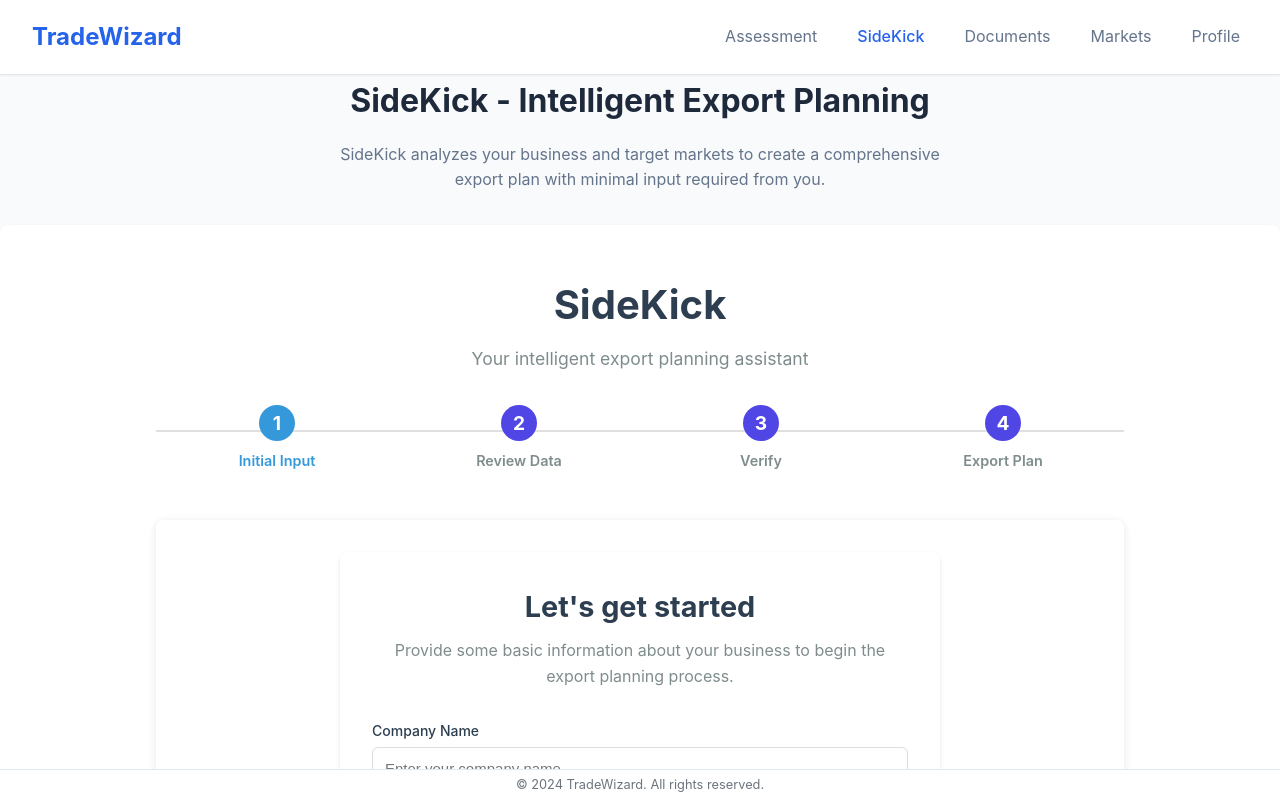
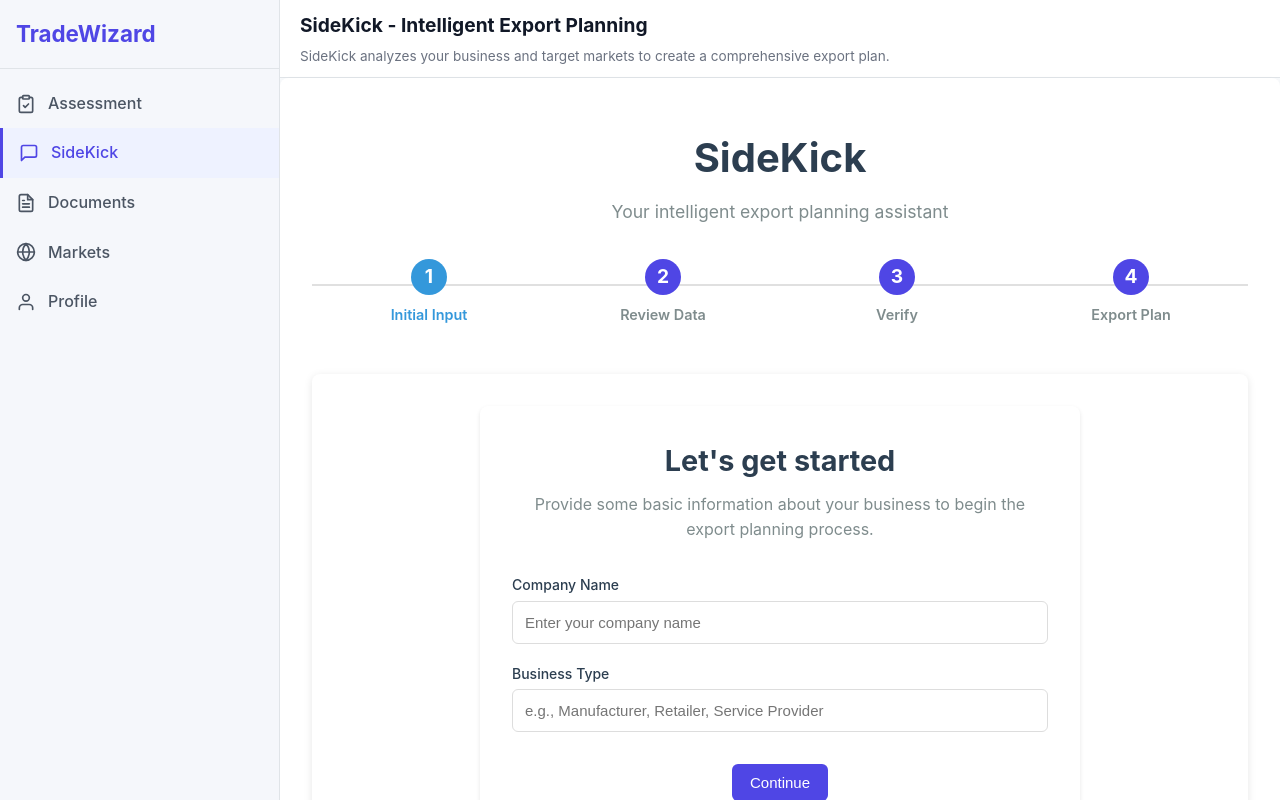
Before and after one commit to seanmking/Tradewizard, a React (Create React App) app in the folder tradewizard/frontend/: page / in a window 1280 px wide. Both pictures are taken after a click on the link "SideKick". Built offline with nearby package versions, Linux system fonts and the light colour scheme; no server answers.

Commit message:
Redesign UI with WhatsApp-like sidebar and chat interface

```diff
--- a/tradewizard/frontend/src/App.css
+++ b/tradewizard/frontend/src/App.css
@@ -1,145 +1,118 @@
 /* App Container */
 .app-container {
-  min-height: 100vh;
-  max-height: 100vh;
+  display: flex;
+  height: 100vh;
+  width: 100%;
+  overflow: hidden;
+}
+
+.sidebar {
+  width: 280px;
+  height: 100%;
+  background-color: #f5f7fb;
+  border-right: 1px solid #e0e4e8;
   display: flex;
   flex-direction: column;
   overflow: hidden;
 }
 
-/* Header Styles */
-.app-header {
-  background-color: var(--surface);
-  border-bottom: 1px solid var(--border);
-  padding: var(--spacing-md) var(--spacing-xl);
+.sidebar-header {
+  padding: 16px;
+  border-bottom: 1px solid #e0e4e8;
   display: flex;
-  justify-content: space-between;
   align-items: center;
-  box-shadow: var(--shadow-sm);
 }
 
-.logo {
+.sidebar-header h1 {
+  margin: 0;
+  font-size: 1.4rem;
+  color: #4f46e5;
+}
+
+.sidebar-nav {
+  display: flex;
+  flex-direction: column;
+  padding: 10px 0;
+}
+
+.sidebar-nav a {
+  padding: 12px 16px;
+  color: #4b5563;
+  text-decoration: none;
+  font-weight: 500;
   display: flex;
   align-items: center;
-  gap: var(--spacing-sm);
+  transition: background-color 0.2s;
 }
 
-.logo img {
-  height: 40px;
-  width: auto;
+.sidebar-nav a:hover {
+  background-color: #eef2ff;
 }
 
-.logo h1 {
-  font-size: 1.5rem;
-  color: var(--primary);
-  margin: 0;
+.sidebar-nav a.active {
+  background-color: #eef2ff;
+  color: #4f46e5;
+  border-left: 3px solid #4f46e5;
 }
 
-.main-nav {
-  display: flex;
-  gap: var(--spacing-lg);
+.sidebar-nav a svg {
+  margin-right: 12px;
+  width: 20px;
+  height: 20px;
 }
 
-.main-nav a {
-  color: var(--text-secondary);
-  text-decoration: none;
-  padding: var(--spacing-sm);
-  border-radius: var(--radius-sm);
-  transition: all var(--transition-fast);
-}
-
-.main-nav a:hover {
-  color: var(--primary);
-  background-color: var(--background);
-}
-
-.main-nav a.active {
-  color: var(--primary);
-  font-weight: 500;
-}
-
-/* App Content */
-.app-content {
+.main-content {
   flex: 1;
   display: flex;
   flex-direction: column;
-  padding: 0;
+  height: 100%;
   overflow: hidden;
-  position: relative;
 }
 
 .content-header {
-  text-align: center;
-  margin-bottom: var(--spacing-xl);
+  padding: 10px 20px;
+  border-bottom: 1px solid #e0e4e8;
+  background-color: #fff;
 }
 
 .content-header h1 {
-  color: var(--text-primary);
-  font-size: 2rem;
-  margin-bottom: var(--spacing-md);
+  margin: 0;
+  font-size: 1.2rem;
+  color: #111827;
 }
 
 .content-header p {
-  color: var(--text-secondary);
-  max-width: 600px;
-  margin: 0 auto;
+  margin: 5px 0 0;
+  font-size: 0.85rem;
+  color: #6b7280;
 }
 
-/* Chat Wrapper */
 .chat-wrapper {
   flex: 1;
-  display: flex;
-  flex-direction: column;
   overflow: hidden;
-  position: relative;
-  background-color: var(--surface);
-  border-radius: var(--radius-lg);
-  box-shadow: var(--shadow-md);
 }
 
-/* Footer */
+/* Hide the app-footer in the new layout */
 .app-footer {
-  background-color: var(--surface);
-  border-top: 1px solid var(--border);
-  padding: var(--spacing-lg) var(--spacing-xl);
-  text-align: center;
-  color: var(--text-secondary);
+  display: none;
 }
 
-.app-footer p {
-  color: #6c757d;
-  margin: 0;
-}
-
-/* Responsive Design */
+/* Responsive adjustments */
 @media (max-width: 768px) {
-  .app-header {
-    flex-direction: column;
-    gap: 1rem;
-    padding: 1rem;
+  .sidebar {
+    width: 70px;
   }
 
-  .main-nav {
-    width: 100%;
-    justify-content: space-between;
-    gap: 0.5rem;
+  .sidebar-header h1 {
+    display: none;
   }
 
-  .main-nav a {
-    padding: 0.5rem;
-    font-size: 0.9rem;
+  .sidebar-nav a span {
+    display: none;
   }
 
-  .app-content {
-    padding: 1rem;
-  }
-
-  .content-header h1 {
-    font-size: 1.5rem;
-  }
-
-  .chat-wrapper {
-    padding: 1rem;
+  .sidebar-nav a svg {
+    margin-right: 0;
   }
 }
 
--- a/tradewizard/frontend/src/App.tsx
+++ b/tradewizard/frontend/src/App.tsx
@@ -4,16 +4,56 @@ import Chat from './components/Chat/Chat';
 import { SideKick } from './components/SideKick/SideKick';
 import InitialAssessmentFlow from './components/Assessment/InitialAssessmentFlow';
 
+// Simple icon components
+const AssessmentIcon = () => (
+  <svg xmlns="http://www.w3.org/2000/svg" width="24" height="24" viewBox="0 0 24 24" fill="none" stroke="currentColor" strokeWidth="2" strokeLinecap="round" strokeLinejoin="round">
+    <path d="M16 4h2a2 2 0 0 1 2 2v14a2 2 0 0 1-2 2H6a2 2 0 0 1-2-2V6a2 2 0 0 1 2-2h2"></path>
+    <rect x="8" y="2" width="8" height="4" rx="1" ry="1"></rect>
+    <path d="M9 14l2 2 4-4"></path>
+  </svg>
+);
+
+const SideKickIcon = () => (
+  <svg xmlns="http://www.w3.org/2000/svg" width="24" height="24" viewBox="0 0 24 24" fill="none" stroke="currentColor" strokeWidth="2" strokeLinecap="round" strokeLinejoin="round">
+    <path d="M21 15a2 2 0 0 1-2 2H7l-4 4V5a2 2 0 0 1 2-2h14a2 2 0 0 1 2 2z"></path>
+  </svg>
+);
+
+const DocumentsIcon = () => (
+  <svg xmlns="http://www.w3.org/2000/svg" width="24" height="24" viewBox="0 0 24 24" fill="none" stroke="currentColor" strokeWidth="2" strokeLinecap="round" strokeLinejoin="round">
+    <path d="M14 2H6a2 2 0 0 0-2 2v16a2 2 0 0 0 2 2h12a2 2 0 0 0 2-2V8z"></path>
+    <polyline points="14 2 14 8 20 8"></polyline>
+    <line x1="16" y1="13" x2="8" y2="13"></line>
+    <line x1="16" y1="17" x2="8" y2="17"></line>
+    <polyline points="10 9 9 9 8 9"></polyline>
+  </svg>
+);
+
+const MarketsIcon = () => (
+  <svg xmlns="http://www.w3.org/2000/svg" width="24" height="24" viewBox="0 0 24 24" fill="none" stroke="currentColor" strokeWidth="2" strokeLinecap="round" strokeLinejoin="round">
+    <circle cx="12" cy="12" r="10"></circle>
+    <line x1="2" y1="12" x2="22" y2="12"></line>
+    <path d="M12 2a15.3 15.3 0 0 1 4 10 15.3 15.3 0 0 1-4 10 15.3 15.3 0 0 1-4-10 15.3 15.3 0 0 1 4-10z"></path>
+  </svg>
+);
+
+const ProfileIcon = () => (
+  <svg xmlns="http://www.w3.org/2000/svg" width="24" height="24" viewBox="0 0 24 24" fill="none" stroke="currentColor" strokeWidth="2" strokeLinecap="round" strokeLinejoin="round">
+    <path d="M20 21v-2a4 4 0 0 0-4-4H8a4 4 0 0 0-4 4v2"></path>
+    <circle cx="12" cy="7" r="4"></circle>
+  </svg>
+);
+
 const App = () => {
   const [activeTab, setActiveTab] = useState<'assessment' | 'sidekick' | 'documents' | 'markets' | 'profile'>('assessment');
 
   return (
     <div className="app-container">
-      <header className="app-header">
-        <div className="logo">
+      <div className="sidebar">
+        <div className="sidebar-header">
           <h1>TradeWizard</h1>
         </div>
-        <nav className="main-nav">
+        <nav className="sidebar-nav">
           <a
             href="#"
             className={activeTab === 'assessment' ? 'active' : ''}
@@ -22,7 +62,8 @@ const App = () => {
               setActiveTab('assessment');
             }}
           >
-            Assessment
+            <AssessmentIcon />
+            <span>Assessment</span>
           </a>
           <a
             href="#"
@@ -32,7 +73,8 @@ const App = () => {
               setActiveTab('sidekick');
             }}
           >
-            SideKick
+            <SideKickIcon />
+            <span>SideKick</span>
           </a>
           <a
             href="#"
@@ -42,7 +84,8 @@ const App = () => {
               setActiveTab('documents');
             }}
           >
-            Documents
+            <DocumentsIcon />
+            <span>Documents</span>
           </a>
           <a
             href="#"
@@ -52,7 +95,8 @@ const App = () => {
               setActiveTab('markets');
             }}
           >
-            Markets
+            <MarketsIcon />
+            <span>Markets</span>
           </a>
           <a
             href="#"
@@ -62,20 +106,18 @@ const App = () => {
               setActiveTab('profile');
             }}
           >
-            Profile
+            <ProfileIcon />
+            <span>Profile</span>
           </a>
         </nav>
-      </header>
+      </div>
 
-      <main className="app-content">
+      <div className="main-content">
         {activeTab === 'assessment' && (
           <>
             <div className="content-header">
               <h1>Export Readiness Assessment</h1>
-              <p>
-                Complete this interactive assessment to evaluate your export readiness and
-                receive a personalized action plan for international market entry.
-              </p>
+              <p>Complete this interactive assessment to evaluate your export readiness.</p>
             </div>
 
             <div className="chat-wrapper">
@@ -88,10 +130,7 @@ const App = () => {
           <>
             <div className="content-header">
               <h1>SideKick - Intelligent Export Planning</h1>
-              <p>
-                SideKick analyzes your business and target markets to create a comprehensive
-                export plan with minimal input required from you.
-              </p>
+              <p>SideKick analyzes your business and target markets to create a comprehensive export plan.</p>
             </div>
 
             <div className="sidekick-wrapper">
@@ -101,30 +140,41 @@ const App = () => {
         )}
 
         {activeTab === 'documents' && (
+          <>
             <div className="content-header">
               <h1>Documents</h1>
               <p>This feature is coming soon.</p>
             </div>
+            <div className="empty-feature-placeholder">
+              <p>Document management features will be available in a future update.</p>
+            </div>
+          </>
         )}
 
         {activeTab === 'markets' && (
+          <>
             <div className="content-header">
               <h1>Markets</h1>
               <p>This feature is coming soon.</p>
             </div>
+            <div className="empty-feature-placeholder">
+              <p>Market exploration features will be available in a future update.</p>
+            </div>
+          </>
         )}
 
         {activeTab === 'profile' && (
+          <>
             <div className="content-header">
               <h1>Profile</h1>
               <p>This feature is coming soon.</p>
             </div>
+            <div className="empty-feature-placeholder">
+              <p>User profile features will be available in a future update.</p>
+            </div>
+          </>
         )}
-      </main>
-
-      <footer className="app-footer">
-        <p>&copy; 2024 TradeWizard. All rights reserved.</p>
-      </footer>
+      </div>
     </div>
   );
 };
```
Also changed, not shown: tradewizard/frontend/src/components/Assessment/InitialAssessmentFlow.css (+147 -162 lines). Lines whose indentation alone changed are shown as unchanged.
